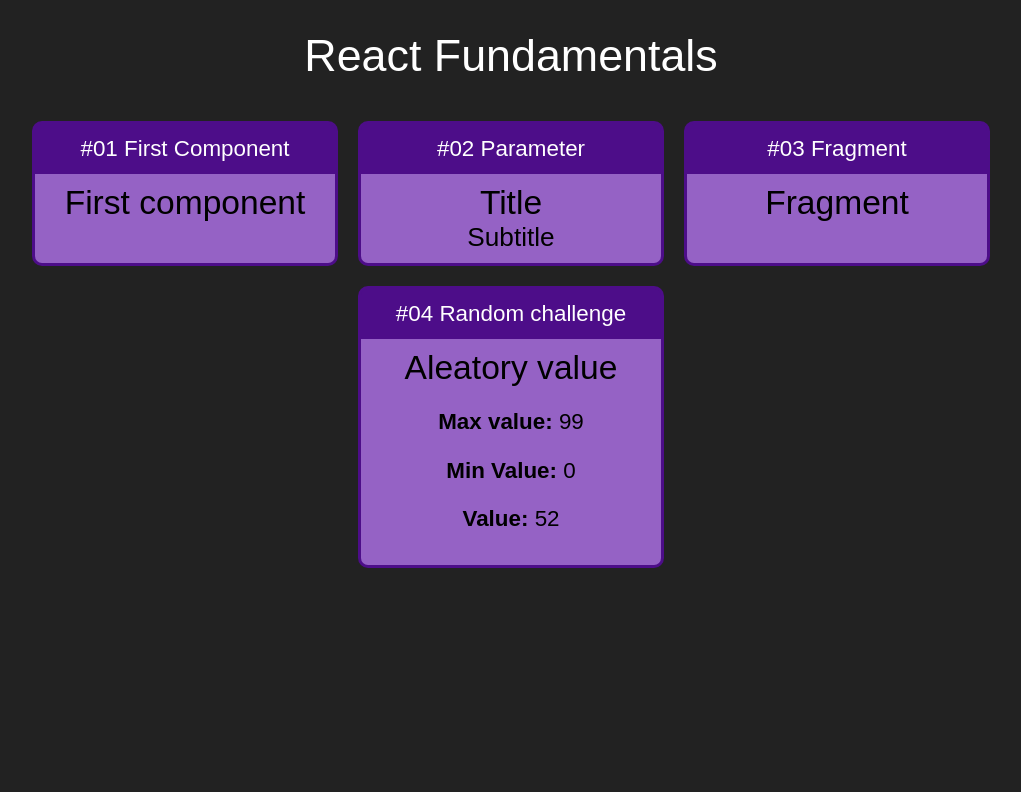
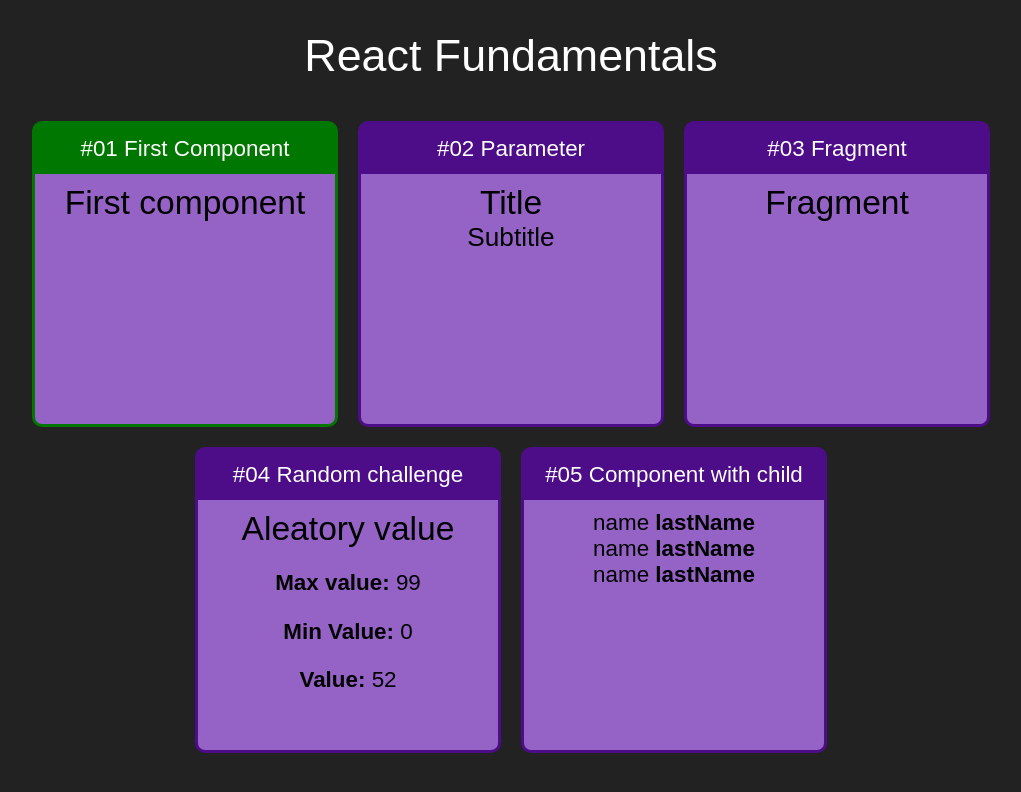
Before and after one commit to andreicampigotto/React-Study, a React (Create React App) app in the folder react-fundamentals/: page / in a window 1280 px wide. Shown: the top 792 px of the page, without its empty margins (129-1150 px from the left). Built offline with nearby package versions, Linux system fonts and the light colour scheme.

Commit message:
created props to the children

```diff
--- a/react-fundamentals/src/App.jsx
+++ b/react-fundamentals/src/App.jsx
@@ -5,6 +5,7 @@
 import Fragment from "./components/basics/Fragment";
 import Aleatory from "./components/basics/Aleatory";
 import Card from "./components/layouts/Card";
+import Family from "./components/basics/Family";
 import "./App.css";
 
 export default (_) => (
@@ -12,7 +13,7 @@
     <h1>React Fundamentals</h1>
 
     <div className="Cards">
-      <Card title="#01 First Component">
+      <Card title="#01 First Component" color="#070">
         <First />
       </Card>
 
@@ -24,8 +25,12 @@
         <Fragment />
       </Card>
 
-      <Card title="#04 Random challenge">
+      <Card title="#04 Random challenge" color = "#4D0D89">
         <Aleatory min={0} max={99} />
+      </Card>
+
+      <Card title="#05 Component with child" color = "#4D0D89">
+        <Family lastName="lastName"/>
       </Card>
     </div>
   </div>
--- /dev/null
+++ b/react-fundamentals/src/components/basics/Family.jsx
@@ -0,0 +1,13 @@
+import React from "react";
+import "./FamilyMember";
+import FamilyMember from "./FamilyMember";
+
+export default (props) => {
+  return (
+    <div>
+      <FamilyMember name="name" lastName={props.lastName}/>
+      <FamilyMember name="name" {...props}/>
+      <FamilyMember name="name" {...props}/>
+    </div>
+  );
+};
--- /dev/null
+++ b/react-fundamentals/src/components/basics/FamilyMember.jsx
@@ -0,0 +1,9 @@
+import React from "react";
+
+export default (props) => {
+  return (
+    <div>
+      {props.name} <strong>{props.lastName}</strong>
+    </div>
+  );
+};
--- a/react-fundamentals/src/components/layouts/Card.css
+++ b/react-fundamentals/src/components/layouts/Card.css
@@ -1,6 +1,5 @@
 .Card {
-    background-color: rgb(77, 13, 137);
-    border: 3px solid rgb(77, 13, 137);
+    border: 3px solid;
     border-radius: 10px;
     overflow: hidden;
     margin: 10px;
@@ -8,6 +7,8 @@
     display: flex;
     flex-direction: column;
     min-width: 300px;
+    max-width: 300px;
+    min-height: 300px;
 }
 
 .Card .Title {
--- a/react-fundamentals/src/components/layouts/Card.jsx
+++ b/react-fundamentals/src/components/layouts/Card.jsx
@@ -2,8 +2,13 @@
 import React from "react";
 
 export default (props) => {
+  const cardStyle = {
+    backgroundColor: props.color || "#4D0D89",
+    borderColor: props.color || "#4D0D89",
+  }
+
   return (
-    <div className="Card" >
+    <div className="Card" style={cardStyle}>
       <div className="Title" >{props.title}</div>
       <div className="Content" x>{props.children}</div>
     </div>
```
